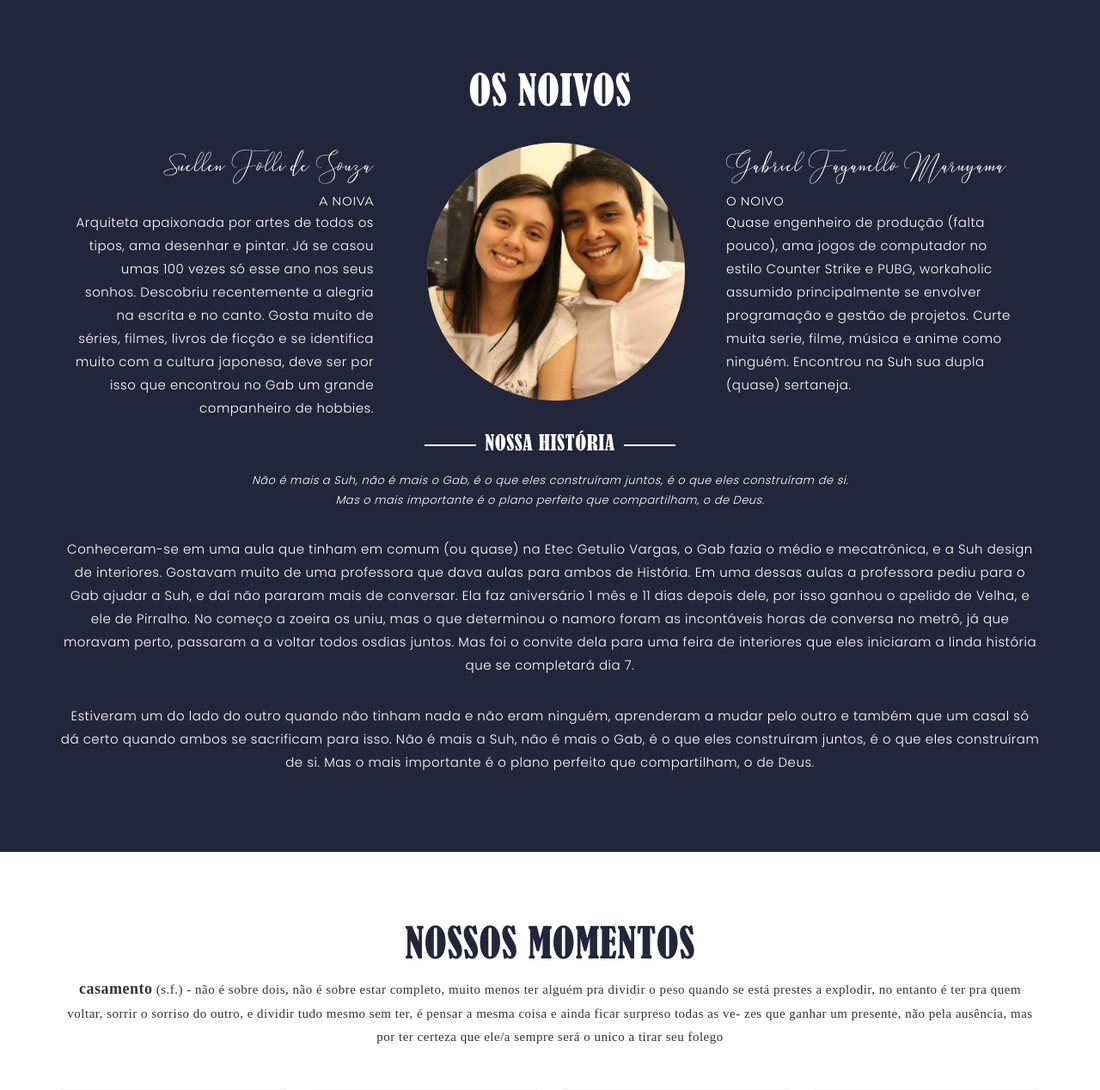
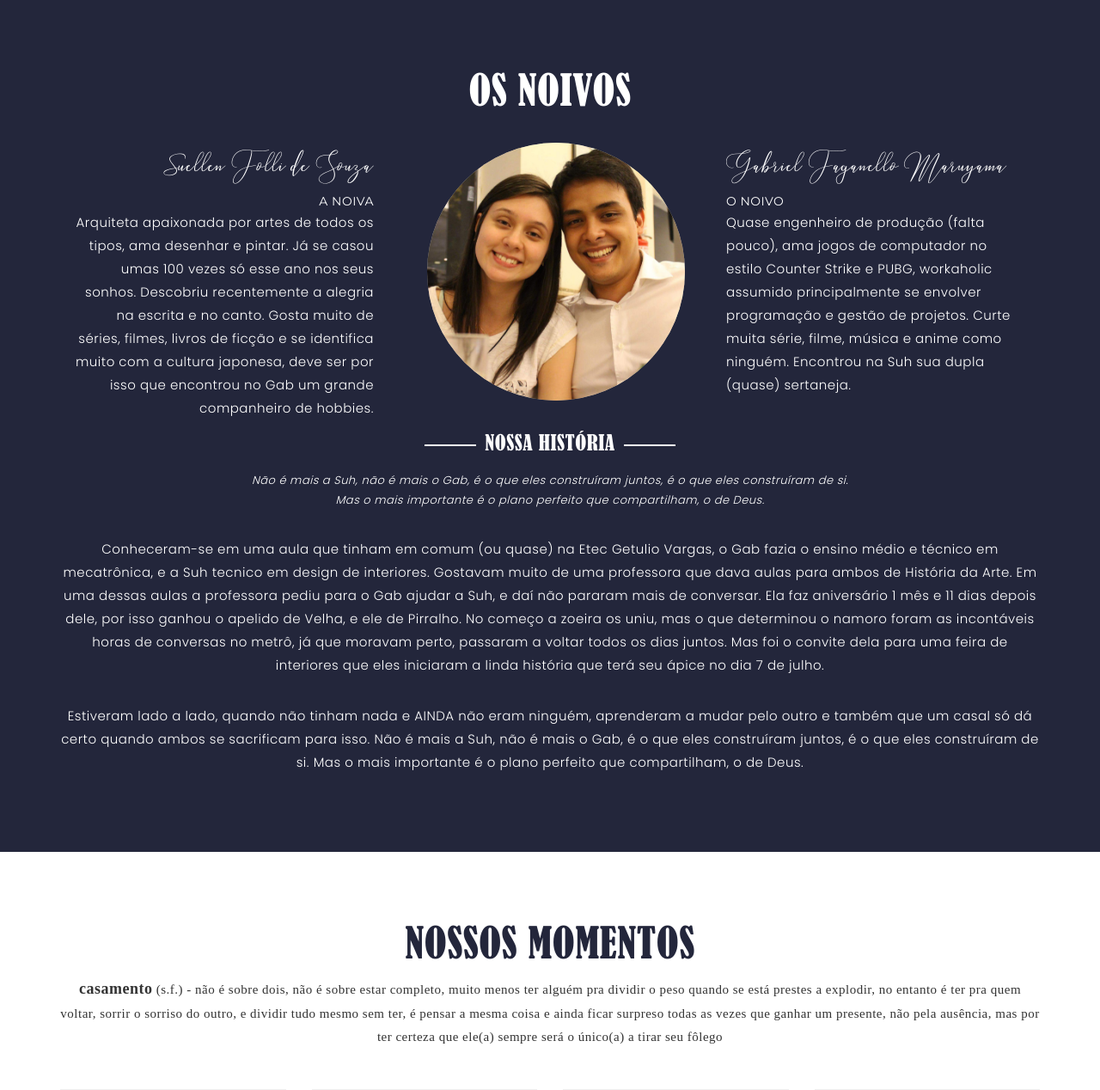
Before and after one commit to GabrielFaganello/suhegab, a CodeIgniter app: page / in a window 1280 px wide. Shown: the part 956-2224 px from the top of the page at 86% size. Run offline with CodeIgniter, Linux system fonts and the light colour scheme; some libraries are stand-ins or nearby versions; some web fonts are replaced.

Commit message:
correção de texto

```diff
--- a/application/views/index.php
+++ b/application/views/index.php
@@ -204,10 +204,7 @@
                     <span class="media-heading font_header font_white" style="font-size: 40px;">Gabriel Faganello Maruyama</span>
                   </div>
                   <span  class="font_white" style="font-size: 14px;">O NOIVO</span>
-                  <p class="font_white">Quase engenheiro de produção (falta pouco), ama jogos de computador no estilo Counter Strike e PUBG,
-                      workaholic assumido principalmente se envolver programação e gestão de projetos. Curte muita serie,
-                      filme, música e anime como ninguém. Encontrou na
-                      Suh sua dupla (quase) sertaneja.</p>
+                  <p class="font_white">Quase engenheiro de produção (falta pouco), ama jogos de computador no estilo Counter Strike e PUBG, workaholic assumido principalmente se envolver programação e gestão de projetos. Curte muita série, filme, música e anime como ninguém. Encontrou na Suh sua dupla (quase) sertaneja.</p>
                 </div>
               </div>
             </div>
@@ -219,9 +216,8 @@
             <div class="sub-title-white wow text-center fadeInDown font_history font_white ">NOSSA HISTÓRIA</div>
             <div class="col-md-12 text-center">
               <p  class="font_white wow fadeInDown" style="font-style: italic; font-size: 13px;"> Não é mais a Suh, não é mais o Gab, é o que eles construíram juntos, é o que eles construíram de si.<br> Mas o mais importante é o plano perfeito que compartilham, o de Deus.</p><br>
-              <p class="wow fadeInDown font_white">Conheceram-se em uma aula que tinham em comum (ou quase) na Etec Getulio Vargas, o Gab fazia o médio e mecatrônica, e a Suh design de interiores. Gostavam muito de uma professora que dava aulas para ambos de História. Em uma dessas aulas a professora pediu para o Gab ajudar a Suh, e daí não pararam mais
-              de conversar. Ela faz aniversário 1 mês e 11 dias depois dele, por isso ganhou o apelido de Velha, e ele de Pirralho. No começo a zoeira os uniu, mas o que determinou o namoro foram as incontáveis horas de conversa no metrô, já que moravam perto, passaram a a voltar todos osdias juntos. Mas foi o convite dela para uma feira de interiores que eles iniciaram a linda história que se completará dia 7.</p><br>
-              <p class="font_white wow fadeInDown">Estiveram um do lado do outro quando não tinham nada e não eram ninguém, aprenderam a mudar pelo outro e também que um casal só dá certo quando ambos se sacrificam para isso. Não é mais a Suh, não é mais o Gab, é o que eles construíram juntos, é o que eles construíram de si. Mas o mais importante é o plano perfeito que compartilham, o de Deus.</p><br>
+              <p class="wow fadeInDown font_white">Conheceram-se em uma aula que tinham em comum (ou quase) na Etec Getulio Vargas, o Gab fazia o ensino médio e técnico em mecatrônica, e a Suh  tecnico em design de interiores. Gostavam muito de uma professora que dava aulas para ambos de História da Arte. Em uma dessas aulas a professora pediu para o Gab ajudar a Suh, e daí não pararam mais de conversar. Ela faz aniversário 1 mês e 11 dias depois dele, por isso ganhou o apelido de Velha, e ele de Pirralho. No começo a zoeira os uniu, mas o que determinou o namoro foram as incontáveis horas de conversas no metrô, já que moravam perto, passaram a voltar todos os dias juntos. Mas foi o convite dela para uma feira de interiores que eles iniciaram a linda história que terá seu ápice no dia 7 de julho.</p><br>
+              <p class="font_white wow fadeInDown">Estiveram lado a lado, quando não tinham nada e AINDA não eram ninguém, aprenderam a mudar pelo outro e também que um casal só dá certo quando ambos se sacrificam para isso. Não é mais a Suh, não é mais o Gab, é o que eles construíram juntos, é o que eles construíram de si. Mas o mais importante é o plano perfeito que compartilham, o de Deus.</p><br>
             </div>
           </div>
 
@@ -236,9 +232,7 @@
             <h1 class="wow fadeInDown font_title" style="font-size: 48px;">NOSSOS MOMENTOS</h1>
             <!-- <div class="sub-title wow fadeInDown">Nossos Momentos Juntos</div> -->
             <div class="wow fadeInDown">
-              <p style="font-family: Times_New_Roman;"><strong style="font-size: 18px;">casamento</strong> (s.f.) - não é sobre dois, não é sobre estar completo, muito menos ter alguém pra dividir o peso quando se está prestes a explodir,
-              no entanto é ter pra quem voltar, sorrir o sorriso do outro, e dividir tudo mesmo sem ter, é pensar a mesma coisa e ainda ficar surpreso todas as ve-
-              zes que ganhar um presente, não pela ausência, mas por ter certeza que ele/a sempre será o unico a tirar seu folego</p><br>
+              <p style="font-family: Times_New_Roman;"><strong style="font-size: 18px;">casamento</strong> (s.f.) - não é sobre dois, não é sobre estar completo, muito menos ter alguém pra dividir o peso quando se está prestes a explodir, no entanto é ter pra quem voltar, sorrir o sorriso do outro, e dividir tudo mesmo sem ter, é pensar a mesma coisa e ainda ficar surpreso todas as vezes que ganhar um presente, não pela ausência, mas por ter certeza que ele(a) sempre será o único(a) a tirar seu fôlego</p><br>
             </div>
           </div>
         </div>
@@ -336,7 +330,7 @@
         <div class="row">
           <div class="col-md-12">
             <p class="text-center wow fadeInUp" style="font-size: 12px;">Confirme a presença de todos a quem o convite foi destinado.</p><br>
-            <p class="text-center wow fadeInUp"  style="font-size: 12px;">RSVP é a abreviatura de Répondez S'il Vous Plaît, expressão francesa que significa "Responda por favor". O RSVP é utilizado pela pessoa que deseja confirmar quem irá no evento que ela vai realizar, desta maneira pede a confirmação para ter um melhor planejamento do evento em geral</p><br>
+            <p class="text-center wow fadeInUp"  style="font-size: 12px;">RSVP é a abreviatura de Répondez S'il Vous Plaît, expressão francesa que significa "Responda por favor". O RSVP é utilizado  para confirmar a presença dos convidados, desta maneira pede-se a confirmação para ter um melhor planejamento do evento em geral.</p><br>
           </div>
         </div>
       </div>
@@ -348,7 +342,7 @@
           <div class="col-md-12">
             <h1 class="text-center wow fadeInDown font_white font_title" style="font-size: 48px;">Presentes de Casamento</h1>
             <div class="sub-title-white text-center wow fadeInDown font_white">O presente mais importante é dividir esse momento tão especial com vocês</div>
-            <p class="text-center wow fadeInDown font_white">Para sua maior comodiade escolhemos lojas que são facilmente encontradas nas principais cidades de São Paulo e outros estados, assim como um site prático e seguro que você posso ficar tranquilo em fazer sua compra online. Desde já agradecemos seu carinho em nos ajudar a montar nossa casa.</p><br>
+            <p class="text-center wow fadeInDown font_white">Para sua maior comodidade escolhemos lojas que são facilmente encontradas nas principais cidades de São Paulo e outros estados, assim como um site prático e seguro que você possa ficar tranquilo(a) para fazer sua compra online. Desde já agradecemos seu carinho em nos ajudar a montar nossa casa.</p><br>
           </div>
           <div class="gift-partner">
             <div class="row"></div>
@@ -373,8 +367,7 @@
         </div>
         <div class="row">
           <div class="col-md-12">
-            <p class="text-center wow fadeInDown"  style="font-size: 12px;">O estilo do nosso casamento é o Boho Chic, que reúne elementos dos movimentos hippie, rocker moderno e étnico. Combinado a cerimônia ao ar livre e o horário que escolhemos criará um ambiente intimista bem aconchegante que amamos. Recomendamos vestidos mais fluídos e soltos, salto grosso, por causa da grama, e maquiagem leve para as mulheres, e para os homens o traje social completo. Mas se ainda não deu pra entender, olhe
-            os looks abaixo.</p><br>
+            <p class="text-center wow fadeInDown"  style="font-size: 12px;">O estilo do nosso casamento é o Boho Chic, que reúne elementos dos movimentos hippie, rocker moderno e étnico. Combinando a cerimônia ao ar livre e o horário que escolhemos criará um ambiente intimista bem aconchegante que amamos. Recomendamos vestidos mais fluídos e soltos, salto grosso, por causa da grama, e maquiagem leve para as mulheres, e para os homens o traje social completo. Em caso de dúvida inspire-se:</p><br>
           </div>
         </div>
 
@@ -406,7 +399,7 @@
         </div>
         <div class="row">
           <div class="col-md-12">
-            <p class="text-center wow fadeInUp"  style="font-size: 12px;">Vamos nos casar em Itatiba, cidade do interior de São Paulo, que fica mais ou menos a 1h30min. de viagem, ai abaixo está a localização da Fazenda Dona Inês para que você se planeje e chegue no horário. Para facilitar colocamos um QR code no convite que abre no Waze o melhor caminho para ir da sua casa. Abaixo alguns itens da região caso você prefira se arrumar lá, ou aproveitar até o fim da festa. Você pode reservar um quarto pelo link abaixo ou pelo site Booking.</p><br>
+            <p class="text-center wow fadeInUp"  style="font-size: 12px;">Vamos nos casar em Itatiba, cidade do interior de São Paulo, que fica mais ou menos a 1h30min de viagem, abaixo está a localização da Fazenda Dona Inês para que você se planeje e chegue no horário. Para facilitar colocamos um QR code no convite, que abre no Waze, o melhor caminho para ir da sua casa. Abaixo alguns hotéis da região, caso você prefira ficar por lá após o fim da festa. Você pode reservar um quarto pelo link abaixo, pelo site Booking ou pelo Airbnb.</p><br>
           </div>
         </div>
 
```
Also changed, not shown: index.html (+33 -68 lines).
